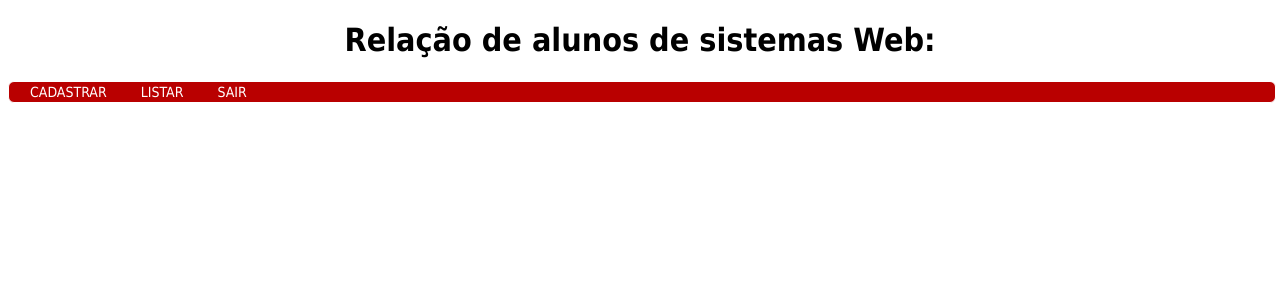
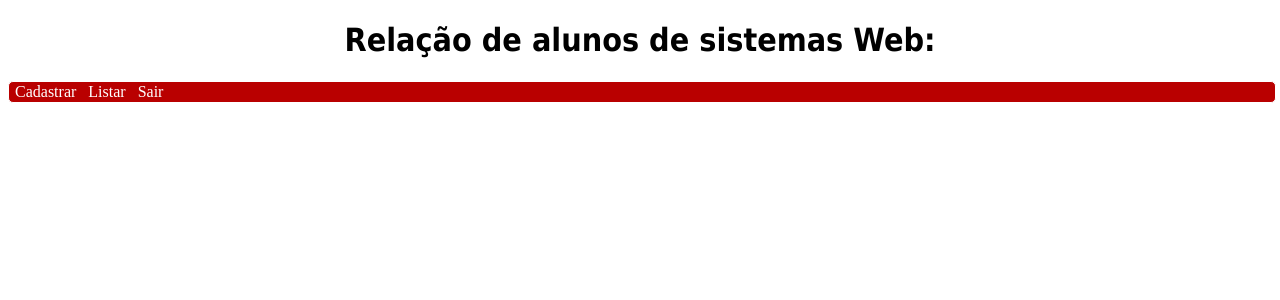
Before and after one commit to UFOP-CSI477/2018-02-atividades-Brenowla, a PHP site: page /menu.html in a window 1280 px wide. Shown: the top 300 px of the page. Run offline with PHP 8.4, Linux system fonts and the light colour scheme.

Commit message:
Mudança nos botões do menu Atividade 1

```diff
--- a/Atividade I/menu.css
+++ b/Atividade I/menu.css
@@ -3,65 +3,31 @@
     margin:0px;
     background-color:#B90000;
     list-style:none;
-    border-radius: 6px;
+    border-radius: 5px;
     width: 100%;
     border: 1px solid white;
 }
 
 #menu ul li{
     position: relative;
-	margin: 8px;
+	margin: 1px;
 	display: inline;
 	color: #FFFFFF;
-}
-
-#menu ul li a,#menu ul li span,#menu ul li span:after{
-    -webkit-transition:.2s ease-out;
-    -moz-transition:.2s ease-out;
-    -o-transition:.2s ease-out;
-    -ms-transition:.2s ease-out
 }
 
 #menu ul li a{
     color: #FFFFFF;
     text-decoration:none;
     display:inline-block;
-    margin-left:10px;
+    margin-left:2px;
     padding:0 2px;
-    line-height:5px
+    line-height:2px
 }
 
-#menu ul li a:hover{
-    background-color:#FFFFFF;
-    filter:alpha(opacity=100);
-    moz-opacity:1;
-    opacity:1;
-    -webkit-box-shadow:inset 0 10px 20px -5px rgba(0,0,0,.5);
-    -moz-box-shadow:inset 0 10px 20px -5px rgba(0,0,0,.5);
-    box-shadow:inset 0 10px 20px -5px rgba(0,0,0,.5)
-}
-
-#menu ul li span{
-    display:inline-block;
-    font-family:'tahoma',sans-serif;
-    font-size:14px;
-    color:#FFFFFF;
-    text-transform:uppercase;
-    position:relative
-}
-
-#menu ul li span:after{
-    font-family:FontAwesome;
-    content:'\f078';
-    opacity:0;
-    position:absolute;
-    top:0;
-    right:45%
-}
-
-#menu ul li span:hover{
-  color:#FFF;
-  padding-top:10px
+#menu a span:hover{
+    background-color: #CF4848;
+    border-radius: 3px;
+    border: 1px solid #CF4848;
 }
 
 #menu{
--- a/Atividade I/menu.html
+++ b/Atividade I/menu.html
@@ -9,9 +9,9 @@
 	<h1 class="fonte">Relação de alunos de sistemas Web:</h1>
 	<nav id="menu">
 		<ul>
-			<li><a href="cadastrar.html"><span>Cadastrar</span></a></li>
-			<li><a href="lista.html"><span>Listar</span></a></li>
-			<li><a href="http://www.google.com"><span>Sair</span></a></li>
+			<li><a href="cadastrar.html"><span> Cadastrar </span></a></li>
+			<li><a href="lista.html"><span> Listar </span></a></li>
+			<li><a href="http://www.google.com"><span> Sair </span></a></li>
 		</ul>
 	</nav>
 </body>
```
